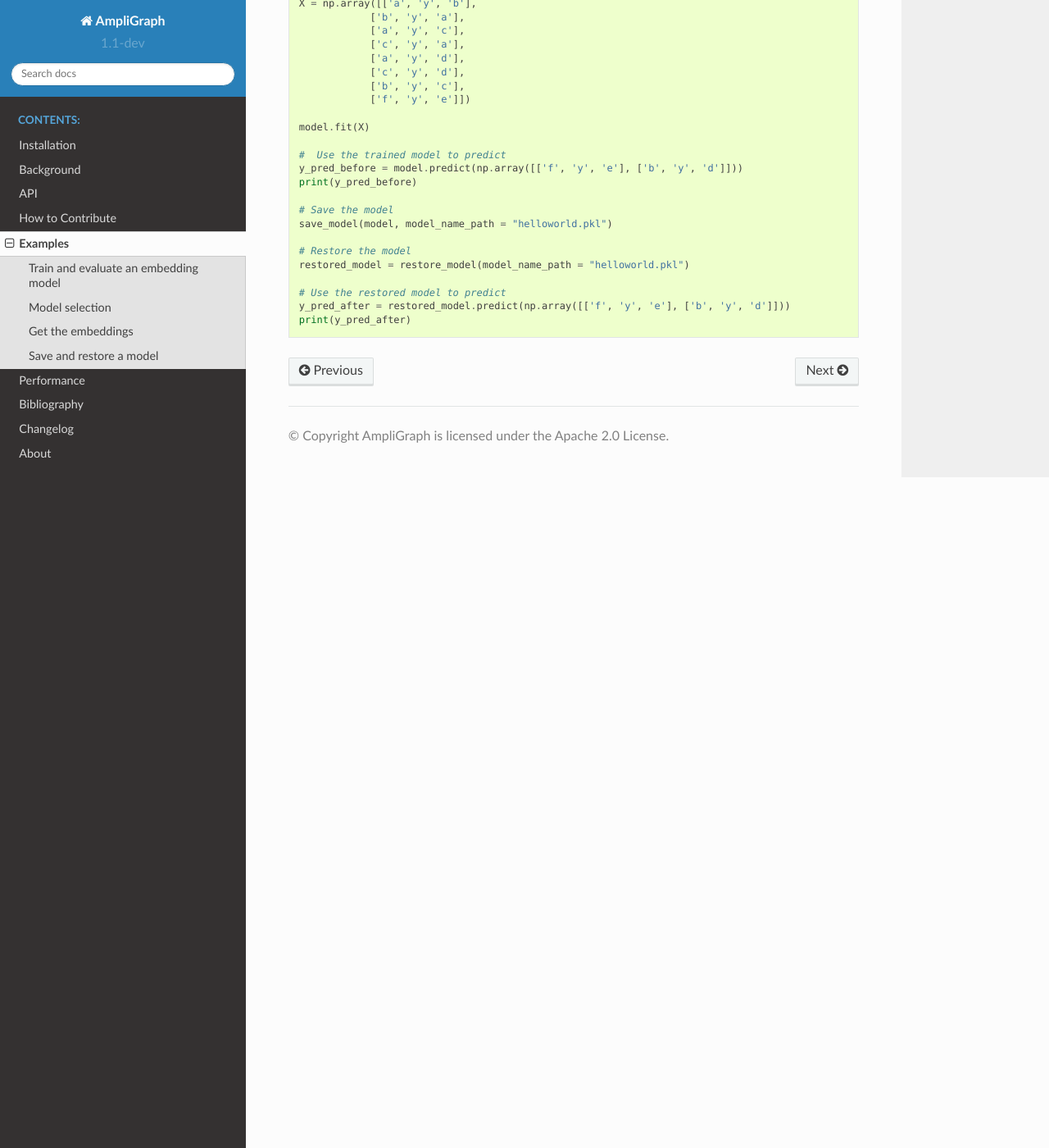
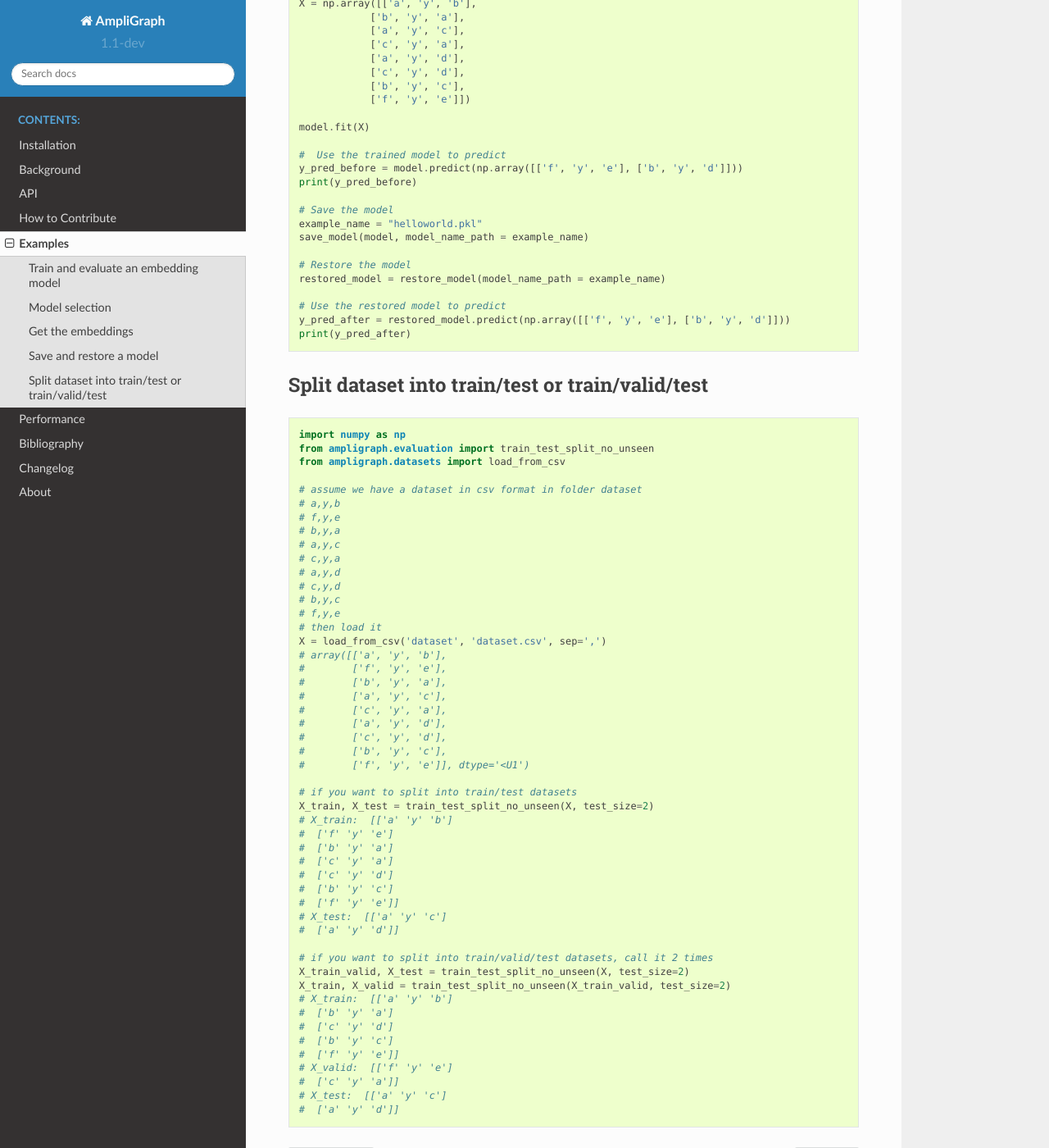
Before and after one commit to Accenture/AmpliGraph, a Sphinx documentation site: the page built from docs/examples.md, in a window 1280 px wide and 1400 px high, scrolled down 2953 px. Shown: the whole window at 82% size. Built offline with Sphinx 7.4.7 and the Read the Docs theme 2.0.0, drawn with Linux system fonts in a browser that asks for light colours; the version number is read from the project's files by our own code.

Commit message:
update example for train/test split, update hyperparameters as its importance

````diff
--- a/docs/examples.md
+++ b/docs/examples.md
@@ -178,13 +178,67 @@
 print(y_pred_before)
 
 # Save the model
-save_model(model, model_name_path = "helloworld.pkl")
+example_name = "helloworld.pkl"
+save_model(model, model_name_path = example_name)
 
 # Restore the model
-restored_model = restore_model(model_name_path = "helloworld.pkl")
+restored_model = restore_model(model_name_path = example_name)
 
 # Use the restored model to predict
 y_pred_after = restored_model.predict(np.array([['f', 'y', 'e'], ['b', 'y', 'd']]))
 print(y_pred_after)
+```
 
+## Split dataset into train/test or train/valid/test
+```python
+import numpy as np
+from ampligraph.evaluation import train_test_split_no_unseen
+from ampligraph.datasets import load_from_csv
+
+# assume we have a dataset in csv format in folder dataset
+# a,y,b
+# f,y,e
+# b,y,a
+# a,y,c
+# c,y,a
+# a,y,d
+# c,y,d
+# b,y,c
+# f,y,e
+# then load it
+X = load_from_csv('dataset', 'dataset.csv', sep=',')
+# array([['a', 'y', 'b'],
+#        ['f', 'y', 'e'],
+#        ['b', 'y', 'a'],
+#        ['a', 'y', 'c'],
+#        ['c', 'y', 'a'],
+#        ['a', 'y', 'd'],
+#        ['c', 'y', 'd'],
+#        ['b', 'y', 'c'],
+#        ['f', 'y', 'e']], dtype='<U1')
+
+# if you want to split into train/test datasets
+X_train, X_test = train_test_split_no_unseen(X, test_size=2)
+# X_train:  [['a' 'y' 'b']
+#  ['f' 'y' 'e']
+#  ['b' 'y' 'a']
+#  ['c' 'y' 'a']
+#  ['c' 'y' 'd']
+#  ['b' 'y' 'c']
+#  ['f' 'y' 'e']]
+# X_test:  [['a' 'y' 'c']
+#  ['a' 'y' 'd']]
+
+# if you want to split into train/valid/test datasets, call it 2 times
+X_train_valid, X_test = train_test_split_no_unseen(X, test_size=2)
+X_train, X_valid = train_test_split_no_unseen(X_train_valid, test_size=2)
+# X_train:  [['a' 'y' 'b']
+#  ['b' 'y' 'a']
+#  ['c' 'y' 'd']
+#  ['b' 'y' 'c']
+#  ['f' 'y' 'e']]
+# X_valid:  [['f' 'y' 'e']
+#  ['c' 'y' 'a']]
+# X_test:  [['a' 'y' 'c']
+#  ['a' 'y' 'd']]
 ```
````
Also changed, not shown: docs/experiments.rst (+73 -78 lines), 2 other files.
